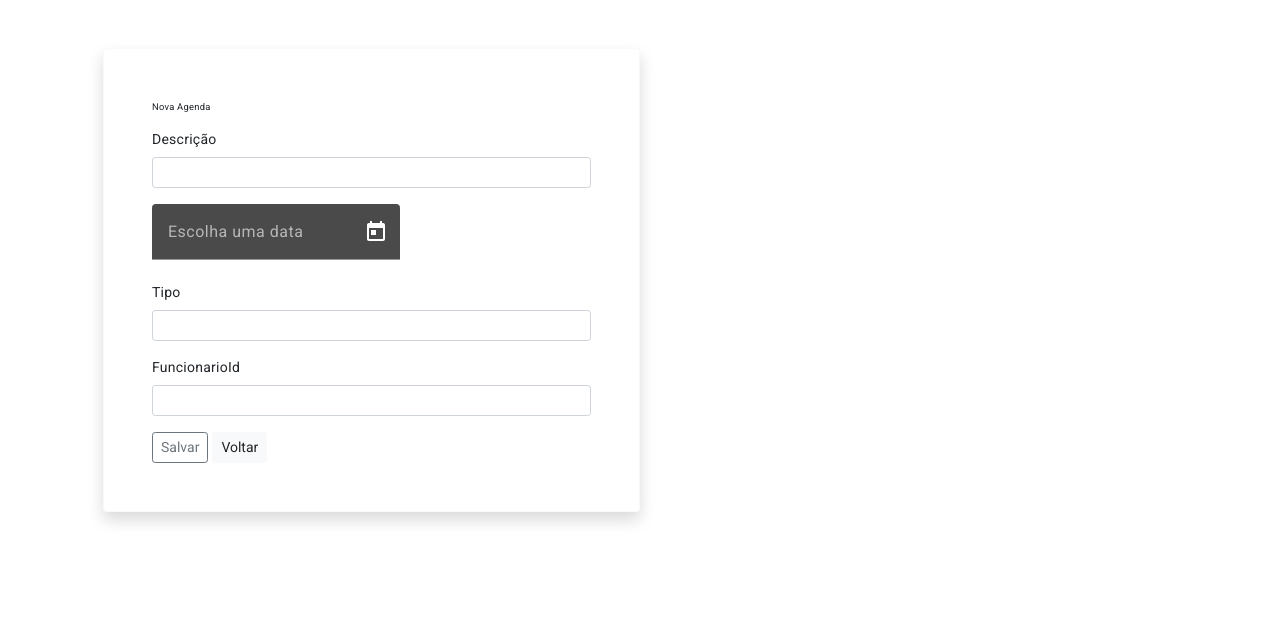
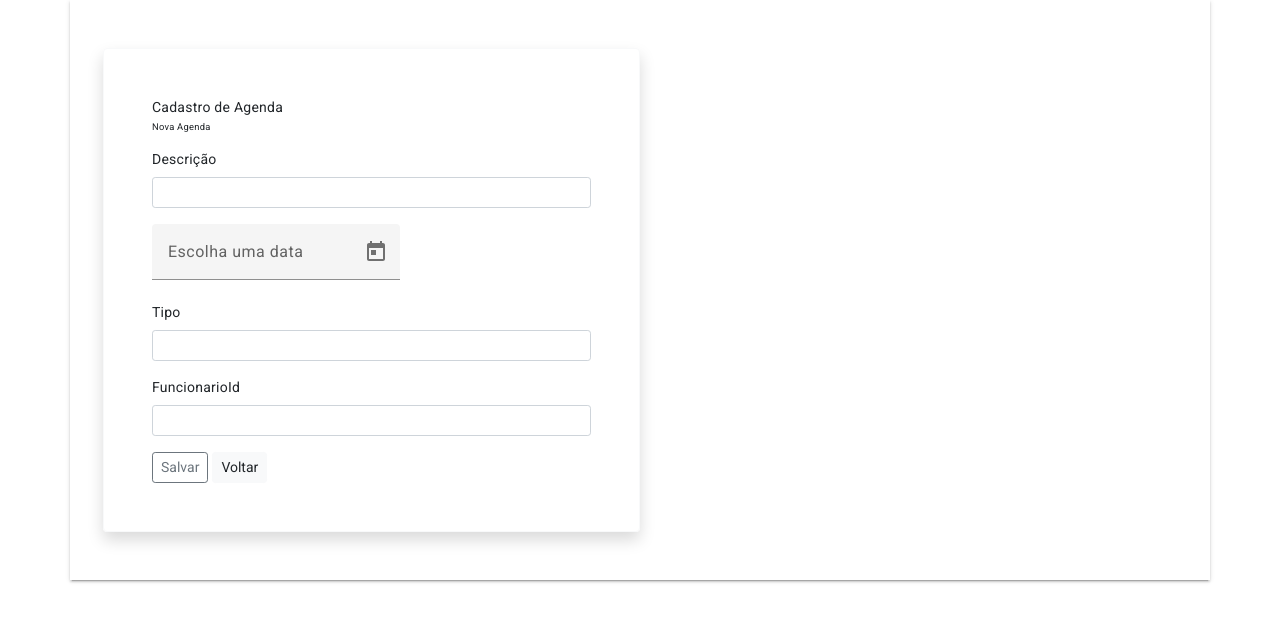
Before and after one commit to daywid/Angular-Studies, an Angular app in the folder AppMarcenaria/: page /agendas in a window 1280 px wide. Shown: the top 622 px of the page. Built offline with nearby package versions, Linux system fonts and the light colour scheme.

Commit message:
white calendar css

```diff
--- a/AppMarcenaria/src/app/components/agendas/agendas.component.html
+++ b/AppMarcenaria/src/app/components/agendas/agendas.component.html
@@ -1,9 +1,8 @@
-<div class="container p-5">
+<div class="container p-5 mat-elevation-z2">
   <div class="row">
     <div
-      class="col-6 border border-light rounded p-5 shadow"
-      *ngIf="formulario"
-    >
+    class="col-6 border border-light rounded p-5 shadow" *ngIf="formulario">
+    Cadastro de Agenda
       <h6>{{ tituloFormulario }}</h6>
       <form [formGroup]="formulario" (ngSubmit)="enviarFormulario()">
         <div class="form-group">
@@ -21,9 +20,6 @@
           <mat-datepicker-toggle matSuffix [for]="picker"></mat-datepicker-toggle>
           <mat-datepicker #picker></mat-datepicker>
         </mat-form-field>
-
-
-
 
         <!-- <div class="form-group">
           <label>Data</label>
--- a/AppMarcenaria/src/styles.css
+++ b/AppMarcenaria/src/styles.css
@@ -1,4 +1,7 @@
 /* You can add global styles to this file, and also import other style files */
+
+
+@import '@angular/material/prebuilt-themes/indigo-pink.css';
 
 html, body { height: 100%; }
 body { margin: 0; font-family: Roboto, "Helvetica Neue", sans-serif; }
```
Also changed, not shown: 1 other file (tests, documents, lock files or other folders).
